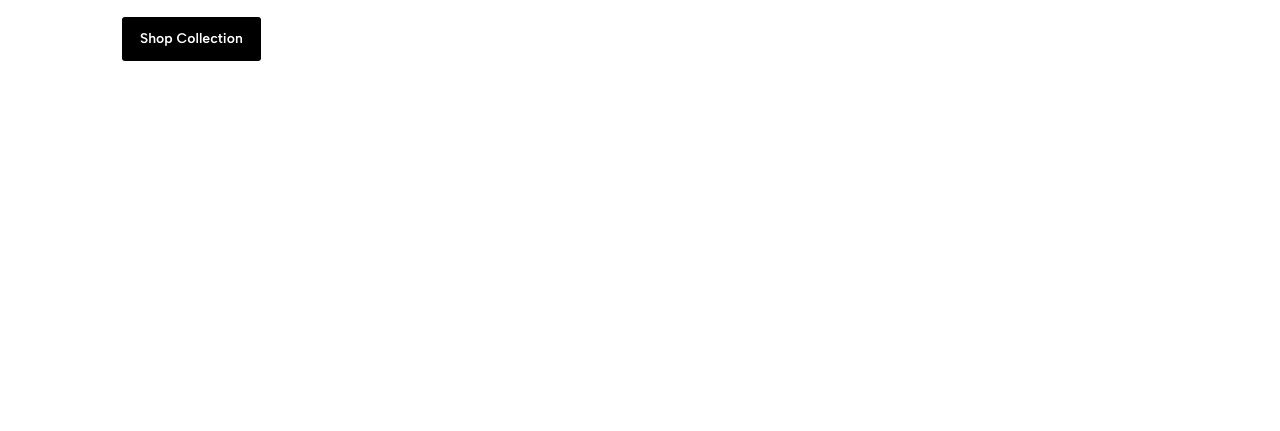
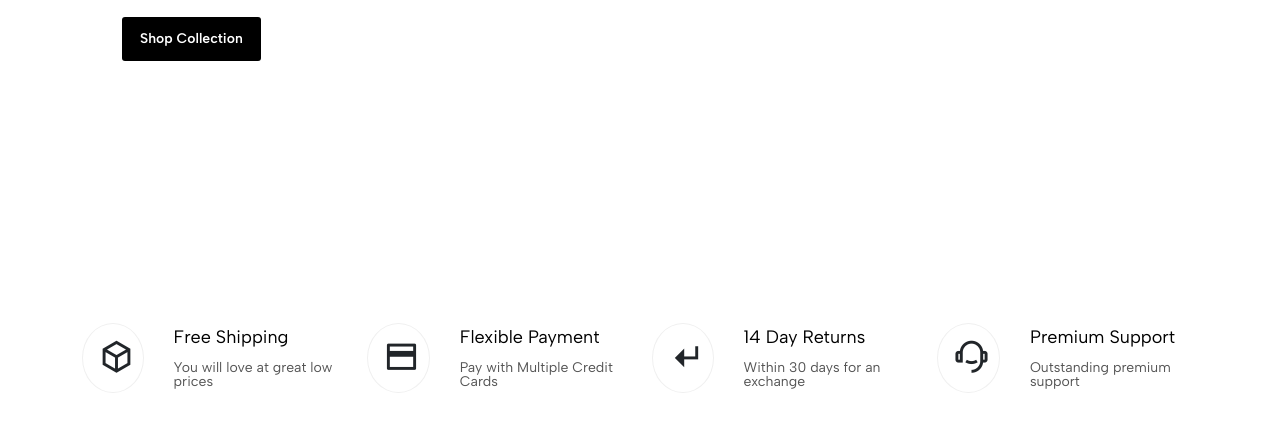
Before and after one commit to khairnabiyevaleyla/Task-7, a plain HTML site: page public/index.html in a window 1280 px wide. Shown: the part 5114-5545 px from the top of the page. Before the commit the page ends 5413 px from the top, so only its background shows below. Drawn offline with nearby package versions, Linux system fonts and the light colour scheme.

Commit message:
info_bar added

```diff
--- a/public/index.html
+++ b/public/index.html
@@ -618,6 +618,57 @@
         </div>
     </div>
    </section>
+
+   <section id="info_bar">
+    <div class="container">
+        <div class="row mt-5 mb-5 justify-content-center align-items-center g-4">
+         <div class="col-xl-3 col-md-6 col-sm-12">
+             <div class="info_card">
+                 <div class="info_card__icon">
+                     <i class="ri-box-3-line"></i>
+                 </div>
+                 <div class="info_card__text">
+                     <h3>Free Shipping</h3>
+                     <p>You will love at great low prices</p>
+                 </div>
+             </div>
+         </div>
+         <div class="col-xl-3 col-md-6 col-sm-12">
+             <div class="info_card">
+                 <div class="info_card__icon">
+                    <i class="ri-bank-card-2-line"></i>
+                 </div>
+                 <div class="info_card__text">
+                     <h3>Flexible Payment</h3>
+                     <p>Pay with Multiple Credit Cards</p>
+                 </div>
+             </div>
+         </div>
+         <div class="col-xl-3 col-md-6 col-sm-12">
+             <div class="info_card">
+                 <div class="info_card__icon">
+                    <i class="ri-corner-down-left-fill"></i>
+                 </div>
+                 <div class="info_card__text">
+                     <h3>14 Day Returns</h3>
+                     <p>Within 30 days for an exchange</p>
+                 </div>
+             </div>
+         </div>
+         <div class="col-xl-3 col-md-6 col-sm-12">
+             <div class="info_card">
+                 <div class="info_card__icon">
+                    <i class="ri-customer-service-2-line"></i>
+                 </div>
+                 <div class="info_card__text">
+                     <h3>Premium Support</h3>
+                     <p>Outstanding premium support</p>
+                 </div>
+             </div>
+         </div>
+        </div>
+     </div>
+   </section>
     <script src="https://cdn.jsdelivr.net/npm/bootstrap@5.3.3/dist/js/bootstrap.bundle.min.js" integrity="sha384-YvpcrYf0tY3lHB60NNkmXc5s9fDVZLESaAA55NDzOxhy9GkcIdslK1eN7N6jIeHz" crossorigin="anonymous"></script>
 </body>
 </html>
--- /dev/null
+++ b/src/style/layout/_info_bar.scss
@@ -0,0 +1,28 @@
+#info_bar{
+font-family: $default_font;
+.info_card {
+    @include Flexible (center,center,row,nowrap,30px);
+    &__icon {
+        font-size: 35px;
+        border-radius: 100%;
+        width: 70px;
+        height: 70px;
+        border: 1px solid #F0F0F0;
+        padding-left: 16px;
+        padding-top: 15px;
+    }
+    &__text {
+        @include Flexible (flex-start,start,column,nowrap,15px);
+
+        h3 {
+            font-size: 18px;
+            font-weight: 400;
+            color: $black_color;
+        }
+        p {
+            font-size: 14px;
+            color: #545454;
+        }
+    }
+}
+}
--- a/src/style/style.scss
+++ b/src/style/style.scss
@@ -12,6 +12,7 @@
 @import "./layout/bundle";
 @import "./layout/reviews";
 @import "./layout/sale_banner";
+@import "./layout/info_bar";
 
 
 @import url('https://fonts.googleapis.com/css2?family=Albert+Sans:ital,wght@0,100..900;1,100..900&display=swap');
```
Also changed, not shown: src/style/style.css, 1 other file.
